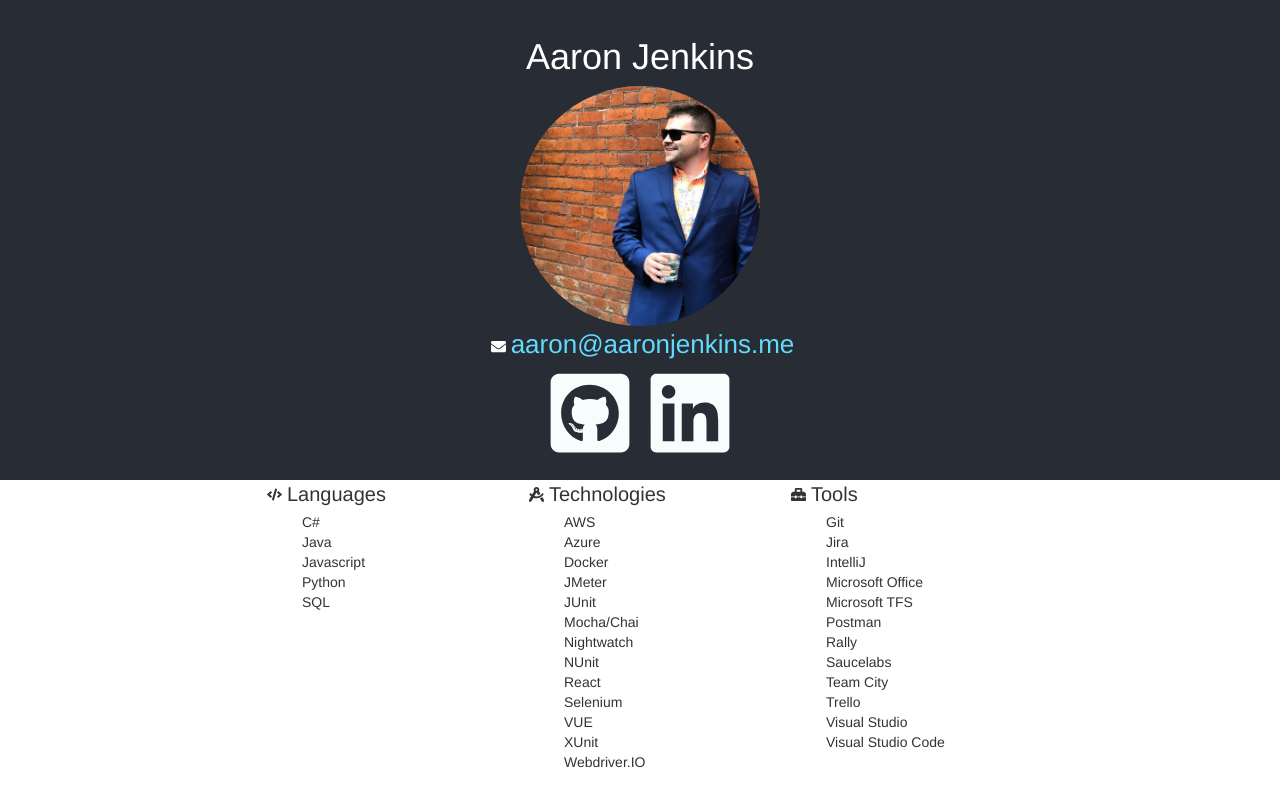
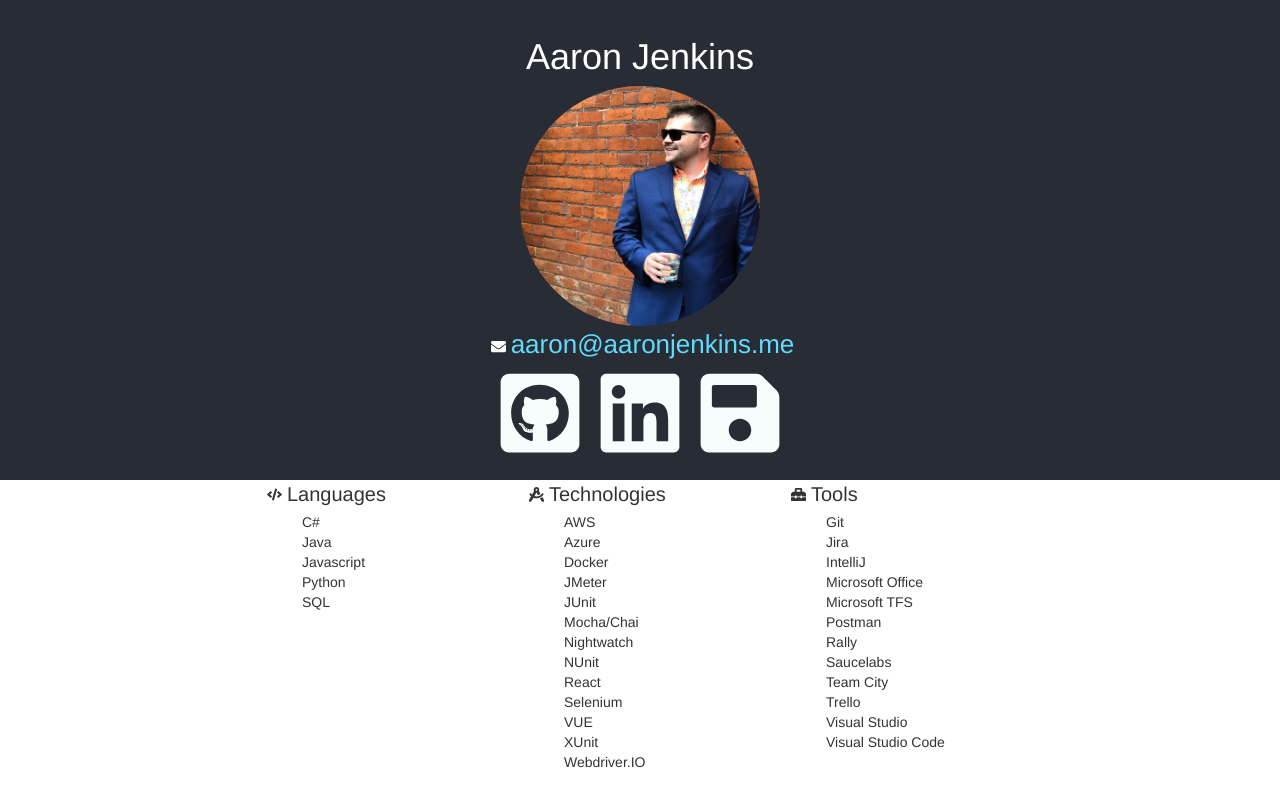
Before and after one commit to aaronjenkins/react-resume, a React (Create React App) app: page / in a window 1280 px wide. Shown: the top 793 px of the page. Built offline with nearby package versions, Linux system fonts and the light colour scheme.

Commit message:
add button to download resume

```diff
--- a/src/App.js
+++ b/src/App.js
@@ -10,6 +10,7 @@ import { GitHub } from './components/github'
 import { LinkedIn } from './components/linkedin'
 import { WorkAccordion } from './components/workaccordion.js'
 import { ProjectsAccordion } from './components/projectsaccordion'
+import { Resume } from './components/resume.js'
 import data from './resume.json'
 import logo from './img/me.jpg'
 import React, { Component } from 'react'
@@ -30,6 +31,7 @@ class App extends Component {
                             <div>
                                 <GitHub url={data.basics.github} />
                                 <LinkedIn url={data.basics.linkedIn} />
+                                <Resume url="Aaron_Jenkins_Resume.pdf"/>
                             </div>
                         </header>
                     </div>
--- /dev/null
+++ b/src/components/resume.js
@@ -0,0 +1,20 @@
+import { FaSave } from 'react-icons/fa'
+
+const React = require('react')
+
+export class Resume extends React.Component {
+    constructor(props) {
+        super()
+    }
+    render() {
+        return (
+            <React.Fragment>
+                <span>
+                    <a href={this.props.url} target="_blank" rel="noopener noreferrer">
+                        <FaSave className="App-icons-clickable" />
+                    </a>
+                </span>
+            </React.Fragment>
+        )
+    }
+}
```
Also changed, not shown: 1 other file (tests, documents, lock files or other folders).
